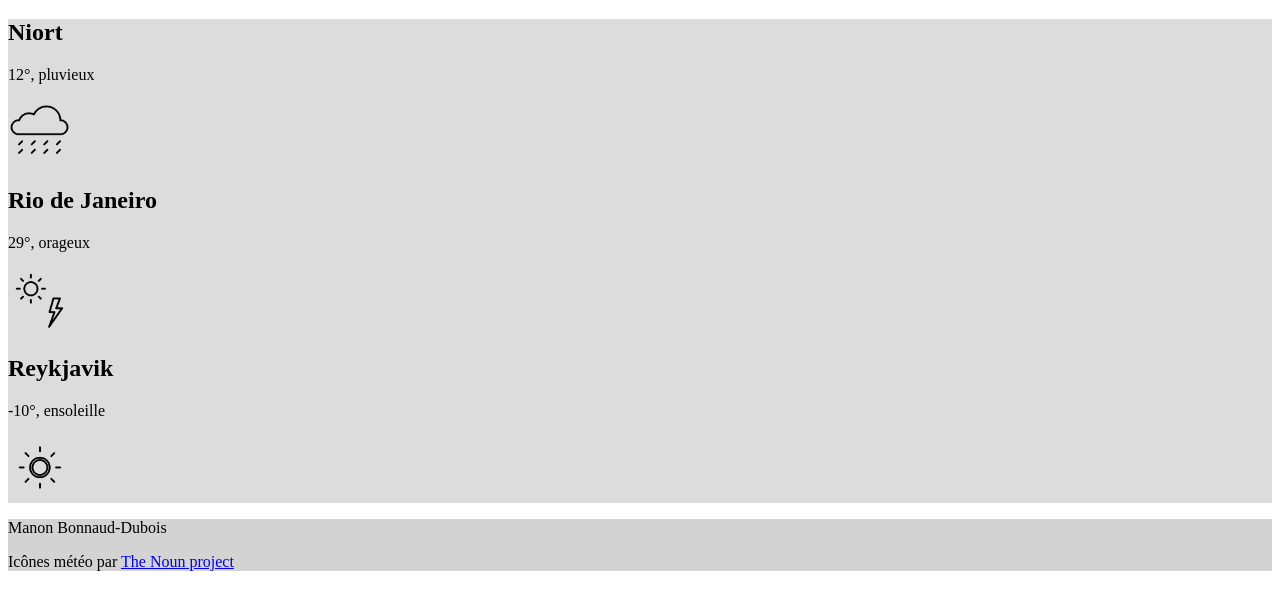
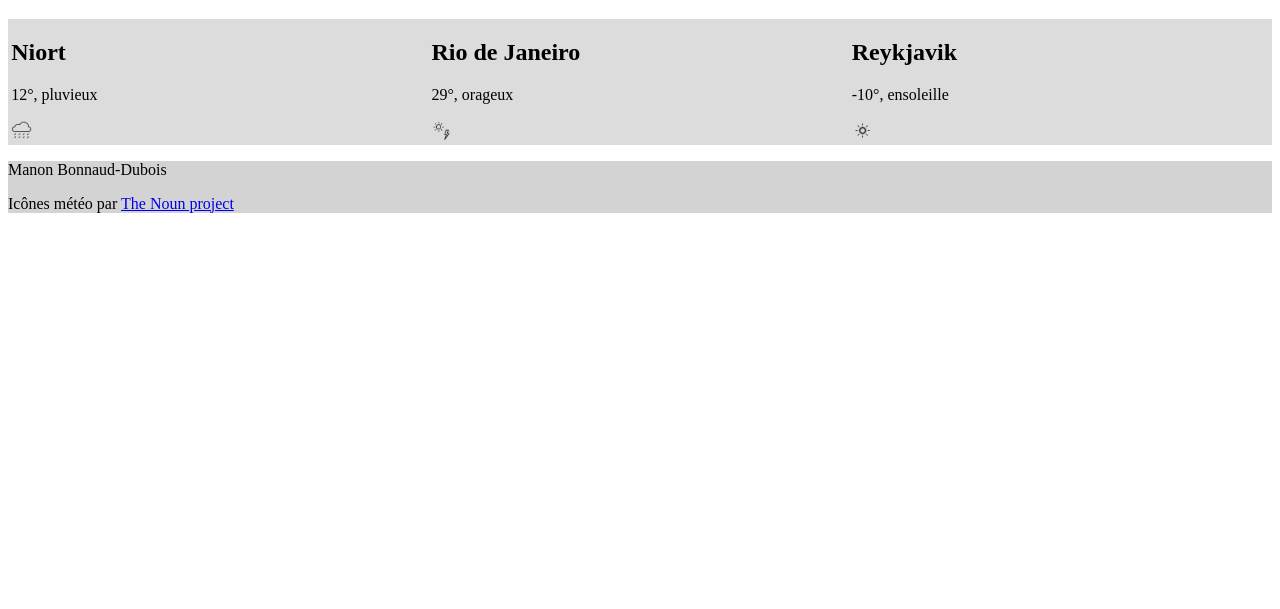
Before and after one commit to malice1234/malice1234.github.io, a plain HTML site: page html/td1.html in a window 1280 px wide. Shown: the part 61-670 px from the top of the page. Drawn offline with Linux system fonts and the light colour scheme.

Commit message:
changement

```diff
--- a/css/Style.css
+++ b/css/Style.css
@@ -10,12 +10,23 @@ header{
 
 div{
     background-color: gainsboro;
-    box-align:center;
+}
+.flex{
+    width: 100%;
+    display: flex;
+    justify-content: space-evenly;
+}
+.flex div{
+    width: 33%;
 
 }
-/* .flex-container {
-    display: flex;
 
+/* .flex > div#img{
+    min-height: auto;
+} */
+
+/* .meteoVille{
+    text-align : center;
 } */
 
 footer{
--- a/html/td1.html
+++ b/html/td1.html
@@ -9,20 +9,20 @@
     <link rel="stylesheet" type="text/css" href="../css/Style.css" />
 </header>
 <body>
-    <div class="flex-container">
-        <div>
+    <div class="flex">
+        <div class="meteoVille">
             <h2>Niort</h2>
             <p>12°, pluvieux</p>
             <img src="../img/pluvieux.png" width="5%"/>
         </div>
 
-        <div>
+        <div class="meteoVille">
             <h2>Rio de Janeiro</h2>
             <p>29°, orageux</p>
             <img src="../img/orageux.png" width="5%"/>
         </div>
 
-        <div>
+        <div class="meteoVille">
             <h2>Reykjavik</h2>
             <p>-10°, ensoleille</p>
             <img src="../img/ensoleille.png" width="5%"/>
```
